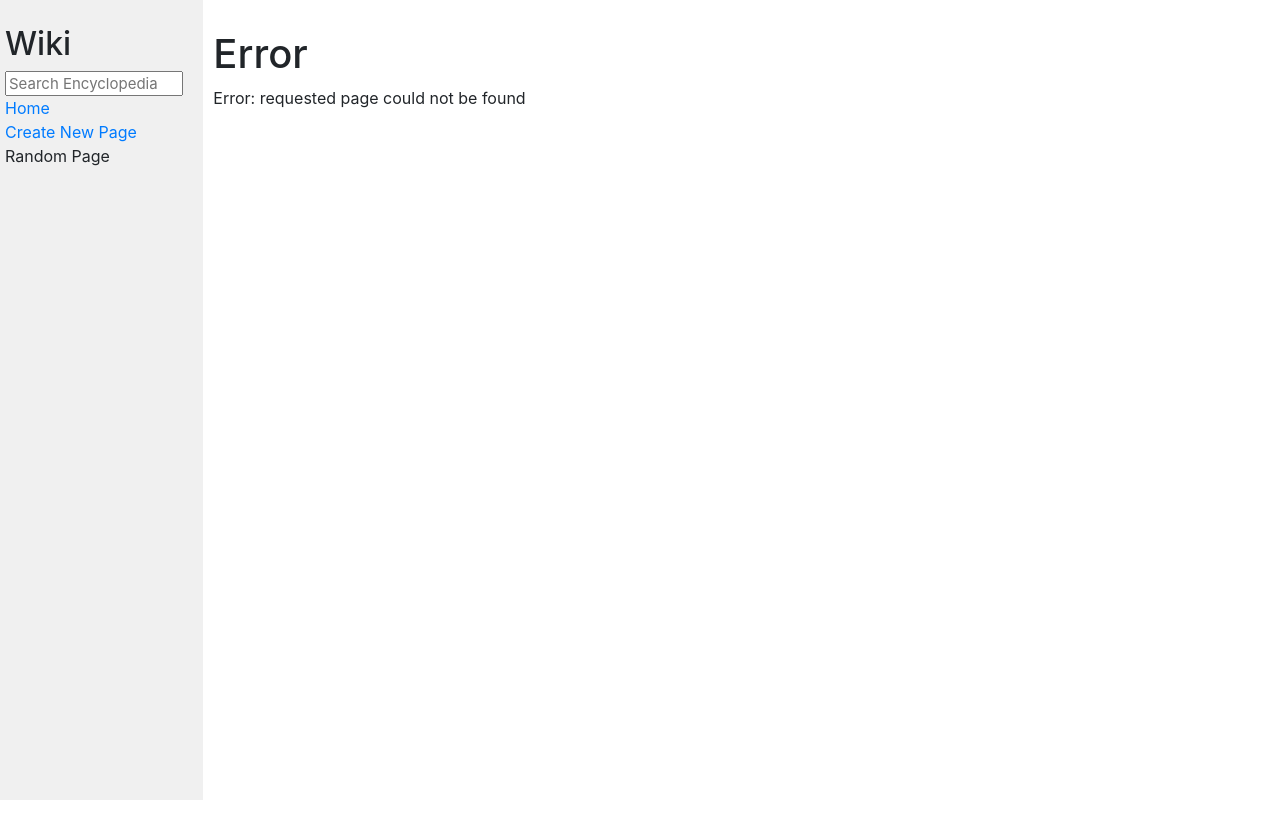
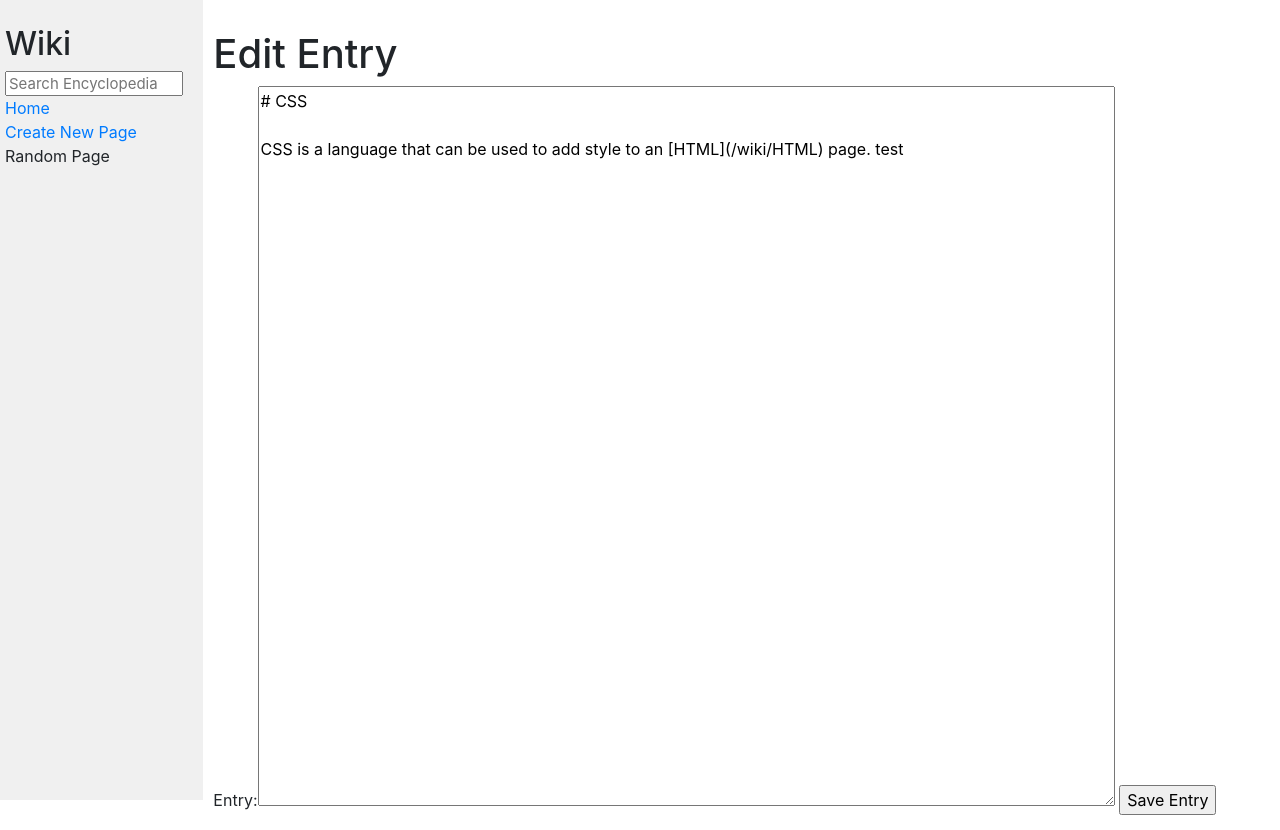
Before and after one commit to cordelia-payson/cs50-wiki, a Django app: page /wiki/edit?title=CSS in a window 1280 px wide. Before the commit the page ends 800 px from the top, so only its background shows below. Run offline with Django 3.2, Linux system fonts and the light colour scheme; some libraries are stand-ins or nearby versions.

Commit message:
edit entry

```diff
--- /dev/null
+++ b/encyclopedia/templates/encyclopedia/edit.html
@@ -0,0 +1,15 @@
+{% extends "encyclopedia/layout.html" %}
+
+{% block title %}
+    Encyclopedia
+{% endblock %}
+
+{% block body %}
+    <h1>Edit Entry</h1>
+    <form action="{% url 'edit' %}" method="post">
+        {% csrf_token %}
+        {{ form }}
+        <input type="submit" value="Save Entry">
+    </form>
+
+{% endblock %}
--- a/encyclopedia/templates/encyclopedia/entry.html
+++ b/encyclopedia/templates/encyclopedia/entry.html
@@ -5,8 +5,11 @@
 {% endblock %}
 
 {% block body %}
-    <h1>{{ title }}</h1>
 
+    <div style="display: flex; flex-direction: column;">
+        <h1>{{ title }}</h1>
+        <a href="{% url 'edit' %}?title={{title}}">Edit Entry</a>
+    </div>
     {{ entry }}
 
 {% endblock %}
--- a/encyclopedia/urls.py
+++ b/encyclopedia/urls.py
@@ -7,5 +7,7 @@ urlpatterns = [
     path("search", views.search, name="search"),
     path("results", views.results, name="results"),
     path("newpage", views.newpage, name="newpage"),
+    path("edit", views.edit, name="edit"),
+    path("update", views.update, name="update"),
     path("<str:title>", views.entry, name="title"),
 ]
--- a/encyclopedia/views.py
+++ b/encyclopedia/views.py
@@ -6,11 +6,34 @@ from . import util
 
 class NewPageForm(forms.Form):
     title = forms.CharField(label="Title")
-    entry = forms.CharField(widget=forms.Textarea(attrs={'rows': 4}))
+    entry = forms.CharField(widget=forms.Textarea)
+
+class EditForm(forms.Form):
+    title = forms.CharField(widget=forms.HiddenInput())
+    entry = forms.CharField(widget=forms.Textarea)
 
 def index(request):
     return render(request, "encyclopedia/index.html", {
         "entries": util.list_entries()
+    })
+
+def edit(request):
+    if request.method == "GET":
+        title = request.GET.get("title")
+        return render(request, "encyclopedia/edit.html", {
+            "entry": entry,
+            "form": EditForm(initial={'title': title, 'entry': util.get_entry(title)})
+        })
+    if request.method == "POST":
+        form = EditForm(request.POST)
+        if form.is_valid():
+            title = form.cleaned_data["title"]
+            updated_entry = form.cleaned_data["entry"]
+            print(title)
+            util.save_entry(title, updated_entry)
+            return HttpResponseRedirect(title)
+    return render(request, "encyclopedia/edit.html", {
+        "form": EditForm()
     })
 
 def entry(request, title):
@@ -54,10 +77,7 @@ def newpage(request):
             entry = form.cleaned_data["entry"]
             if util.get_entry(title) is None:
                 util.save_entry(title, entry)
-                return render(request, "encyclopedia/entry.html", {
-                "title": title,
-                "entry": util.get_entry(title)
-            })
+                return HttpResponseRedirect(title)
             else:
                 return render(request, "encyclopedia/newpage.html", {
                     "form": form,
@@ -66,3 +86,16 @@ def newpage(request):
     return render(request, "encyclopedia/newpage.html", {
         "form": NewPageForm()
     })
+
+def update(request):
+    if request.method == "POST":
+        form = EditForm(request.POST)
+        if form.is_valid():
+            title = form.cleaned_data["title"]
+            updated_entry = form.cleaned_data["entry"]
+            print(title)
+            util.save_entry(title, updated_entry)
+            return HttpResponseRedirect(title)
+    return render(request, "encyclopedia/edit.html", {
+        "form": EditForm()
+    })
--- a/entries/CSS.md
+++ b/entries/CSS.md
@@ -1,3 +1,3 @@
 # CSS
 
-CSS is a language that can be used to add style to an [HTML](/wiki/HTML) page.
+CSS is a language that can be used to add style to an [HTML](/wiki/HTML) page. test
```
Also changed, not shown: entries/bird.md (added, +1 -0 lines), entries/cow.md (added, +1 -0 lines).
